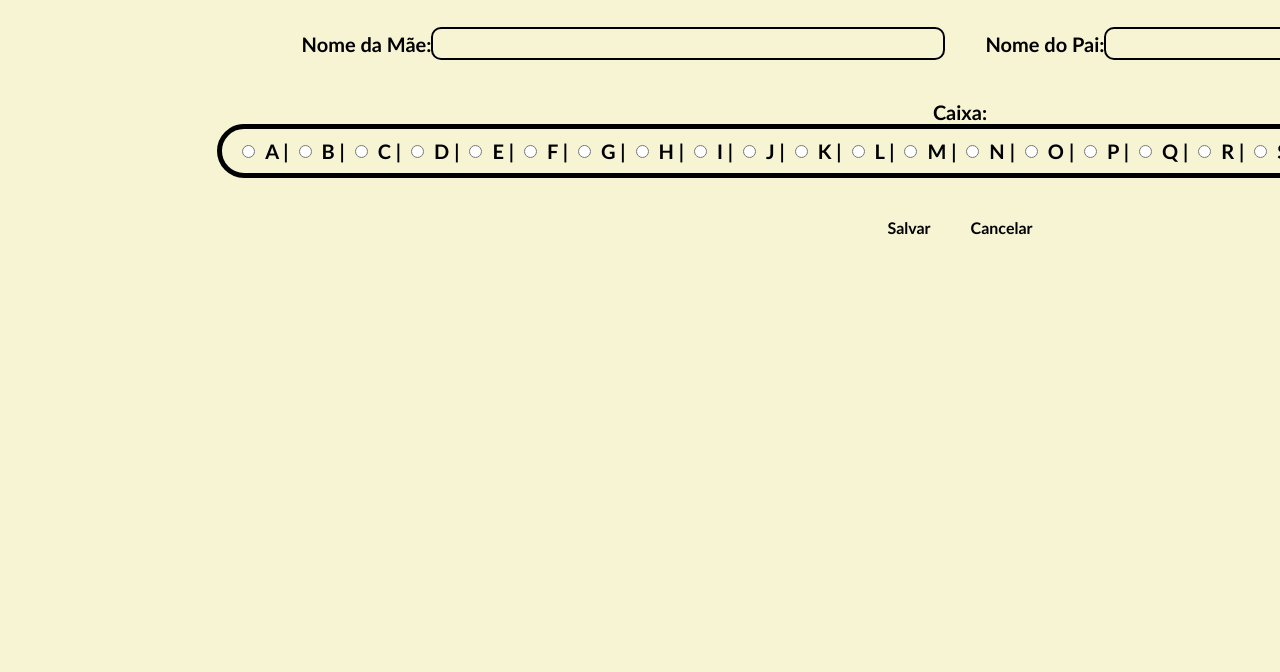
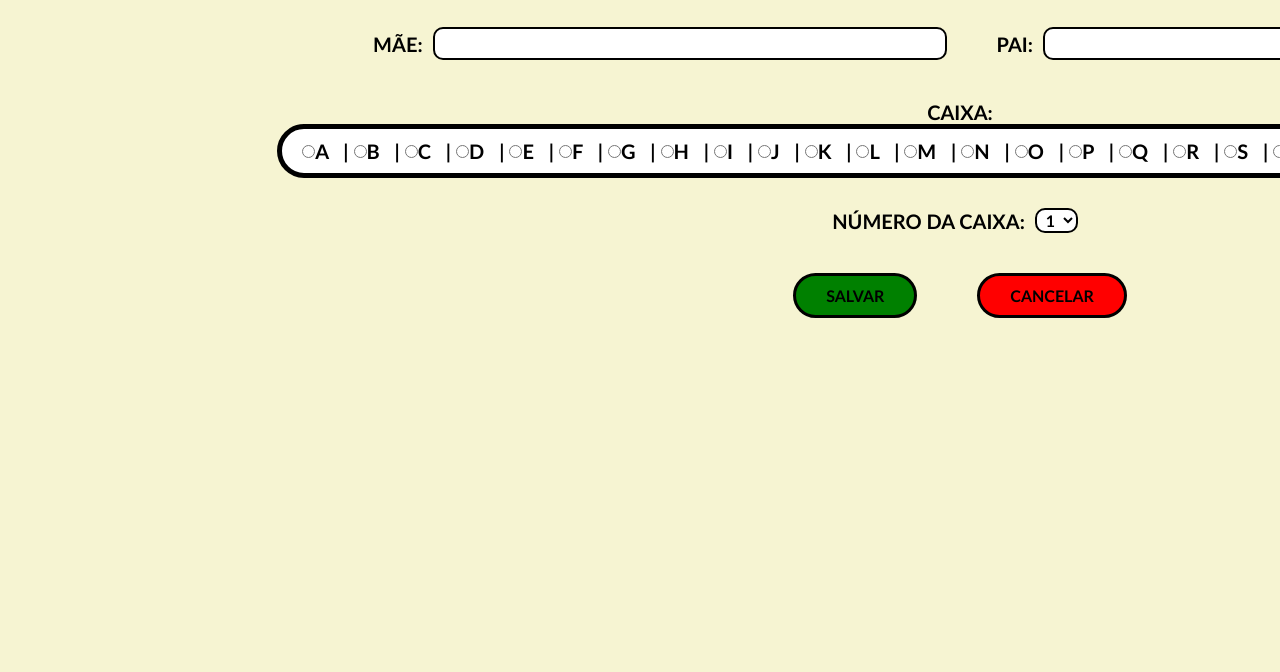
Before and after one commit to yagobelo/CadastroDeAlunos, a plain HTML site: page index.html in a window 1280 px wide. Shown: the part 128-800 px from the top of the page. Drawn offline with Linux system fonts and the light colour scheme.

Commit message:
Melhorias No Layout

```diff
--- a/assets/scss/main.scss
+++ b/assets/scss/main.scss
@@ -24,24 +24,43 @@ main section div label {
 }
 
 main section div label p {
+  padding: 0 10px;
   font-size: 20px;
 }
 
 main section div label input {
+  background: white;
   border: 2px solid black;
   border-radius: 10px;
   padding: 5px;
 }
 
 main section div label article {
+  background: white;
   font-size: 20px;
-  display: flex;
-  padding: 10px;
+  padding: 10px 20px;
   border: 5px solid black;
   border-radius: 30px;
+  display: flex;
+  flex-wrap: wrap;
+  letter-spacing: 5px;
 }
 
-main section div label article input {
-  padding: 100px;
-  margin: auto 10px;
+main section div p {
+  font-size: 20px;
 }
+
+main section div select {
+  background: white;
+  margin: 10px;
+  text-align: center;
+  border: 2px solid black;
+  border-radius: 10px;
+}
+
+main section div label button {
+  padding: 10px 30px;
+  margin: 10px;
+  border: 3px solid black;
+  border-radius: 30px;
+}
--- a/assets/scss/style.scss
+++ b/assets/scss/style.scss
@@ -10,6 +10,7 @@
   margin: 0;
   border: 0;
   align-items: center;
+  text-transform: uppercase;
 }
 
 body {
@@ -33,3 +34,11 @@ body {
 .cpf {
   width: 150px;
 }
+
+.btnSave {
+  background: green;
+}
+
+.btnCancel {
+  background: red;
+}
--- a/index.html
+++ b/index.html
@@ -33,12 +33,12 @@
       </div>
       <div>
         <label for="nomeMae">
-          <p>Nome da Mãe:</p>
+          <p>Mãe:</p>
           <input type="text" class="nome">
         </label>
 
         <label for="nomePai">
-          <p>Nome do Pai:</p>
+          <p>Pai:</p>
           <input type="text" class="nome">
         </label>
       </div>
@@ -76,11 +76,36 @@
         </label>
       </div>
       <div>
+        <p>Número da Caixa: </p>
+        <select>
+          <option value="1">1</option>
+          <option value="2">2</option>
+          <option value="3">3</option>
+          <option value="4">4</option>
+          <option value="5">5</option>
+          <option value="6">6</option>
+          <option value="7">7</option>
+          <option value="8">8</option>
+          <option value="9">9</option>
+          <option value="10">10</option>
+          <option value="11">11</option>
+          <option value="12">12</option>
+          <option value="13">13</option>
+          <option value="14">14</option>
+          <option value="15">15</option>
+          <option value="16">16</option>
+          <option value="17">17</option>
+          <option value="18">18</option>
+          <option value="19">19</option>
+          <option value="20">20</option>
+        </select>
+      </div>
+      <div>
         <label for="btnSave">
-          <button>Salvar</button>
+          <button class="btnSave">SALVAR</button>
         </label>
         <label for="btnCancel">
-          <button>Cancelar</button>
+          <button class="btnCancel">CANCELAR</button>
         </label>
       </div>
     </section>
```
Also changed, not shown: assets/css/style.css, 1 other file.
